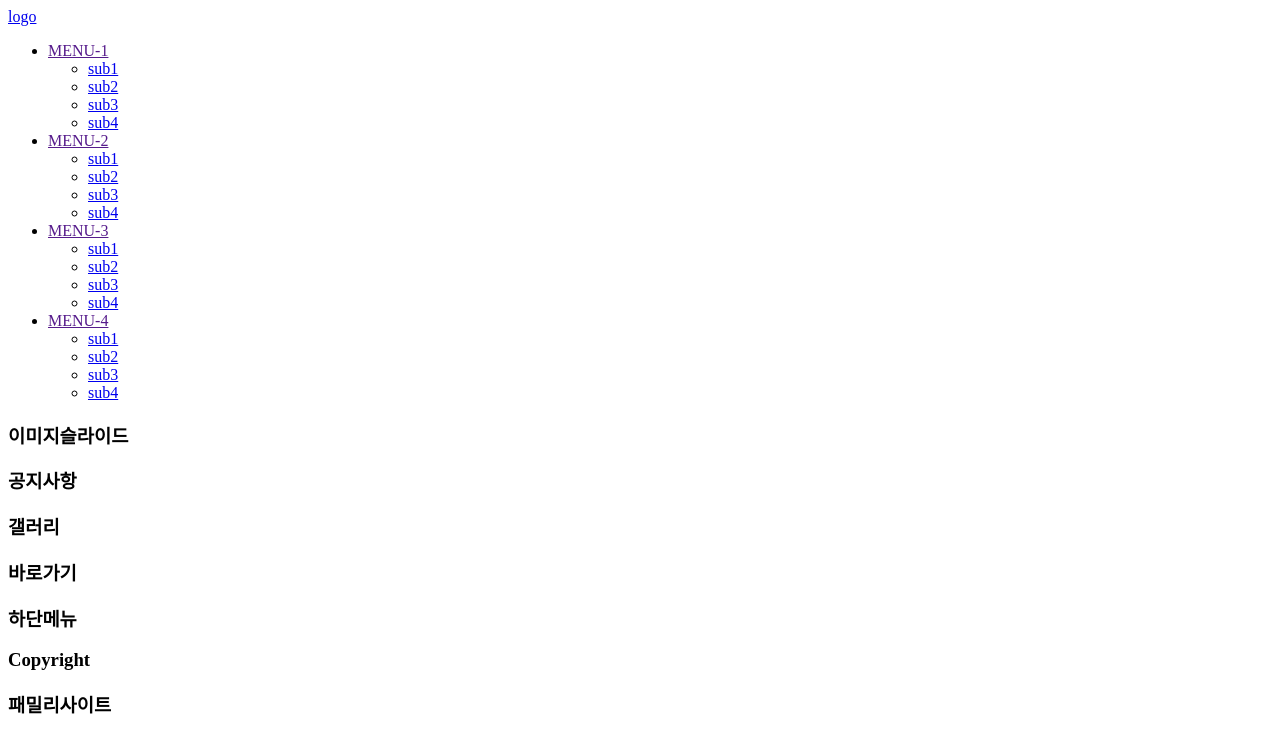
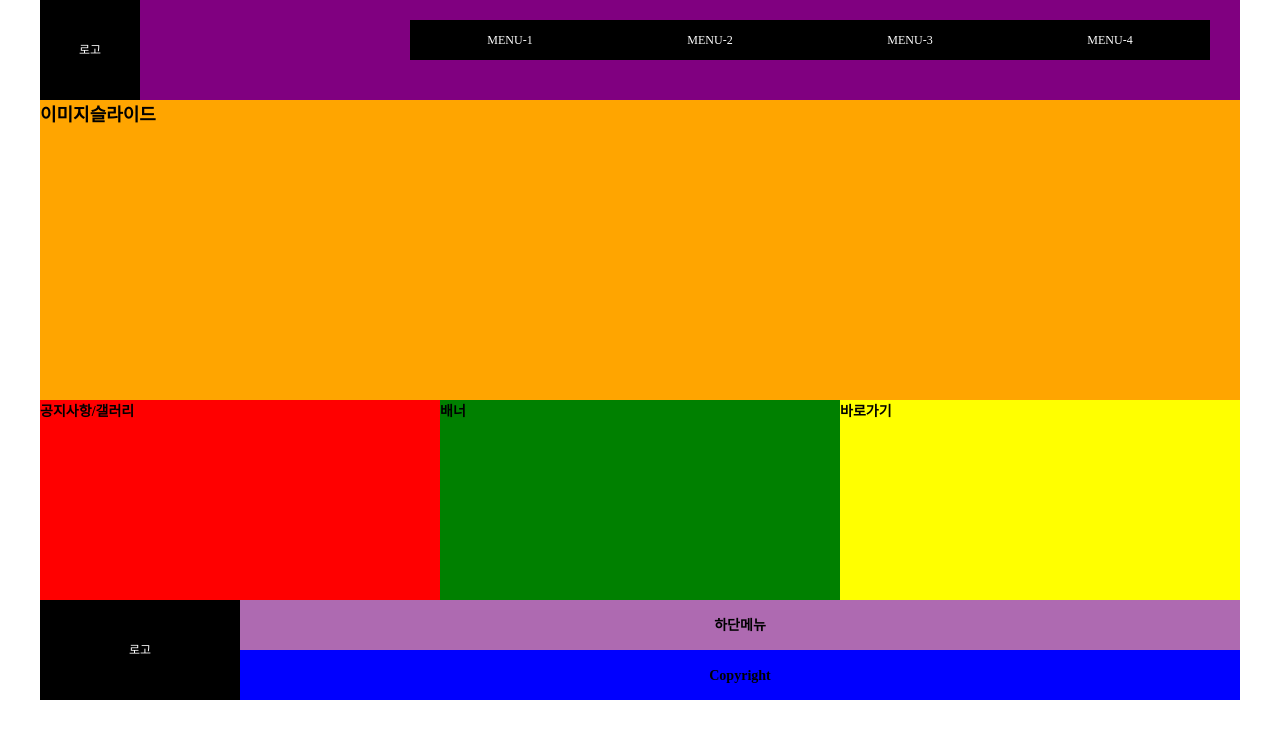
Before and after one commit to oplidote/study, a plain HTML site: page wire_3/index.html in a window 1280 px wide. Drawn offline with Linux system fonts and the light colour scheme.

Commit message:
wire_3 fin

```diff
--- /dev/null
+++ b/wire_3/css/style.css
@@ -0,0 +1,210 @@
+@charset 'utf-8';
+
+* {
+    margin: 0;
+    padding: 0;
+    box-sizing: border-box;
+
+    /* outline-style:none */
+}
+a {
+    color:#333;
+    text-decoration: none;
+    text-align: center;
+}
+li {
+    list-style:none;
+}
+img {
+    border: 0;
+    vertical-align: middle;
+}
+html {
+    font-size: 10px;
+}
+body {
+    font-size: 1.2rem;
+}
+
+.container {
+    position: relative;
+    display: block;
+    width: 1200px;
+    margin: 0 auto;
+}
+/* 전체레이아웃 */
+.wrap {
+    position: relative;
+    display: block;
+}
+/* 상단 */
+.header {
+    position: relative;
+    display: block;
+    height: 100px;
+    z-index: 999;
+}
+.header .container {
+    height: 100%;
+    background-color: purple;
+    margin: 0 auto;
+}
+
+.logo {
+    position: absolute;
+    left: 0;
+    top: 0;
+    width: 100px;
+    background-color: black;
+    color: #fff;
+    line-height: 100px;
+    text-align: center;
+
+}
+.nav {
+    position: absolute;
+    display: block;
+    right: 30px;
+    top : 20px;
+}
+.gnb {
+    position: relative;
+    display: block;
+    width: 800px;
+    overflow: hidden;
+
+}
+.gnb > li {
+    float: left;
+    background-color: #000;
+    width: 25%;
+    position: relative;
+    display: block;
+    text-align: center;
+}
+.gnb > li > a{
+    position: relative;
+    display: block;
+    color: #fff;
+    line-height: 40px;
+    text-transform: uppercase;
+
+}
+.submenu {
+    position: relative;
+    display: none;
+}
+.submenu > li > a {
+    position: relative;
+    display: block;
+    color: #fff;
+    line-height: 40px;
+    text-transform: uppercase;
+}
+.gnb > li:hover > .submenu{
+    display: block;
+}
+.gnb > li:hover > a {
+    background-color: red;
+}
+.gnb a:hover {
+    background-color: red;
+}
+/* 메인 */
+.main {
+    position: relative;
+    display: block;
+}
+
+.visual {
+    position: relative;
+    display: block;
+}
+.visual .container {
+    height: 300px;
+    background-color: orange;
+}
+.comm {
+    position: relative;
+    display: block;
+}
+.comm .container {
+    overflow: hidden;
+    height: 200px;
+}
+
+.comm .container > section {
+    float: left;
+    height: 100%;
+    width: 400px;
+}
+.notice {
+    position: relative;
+    display: block;
+    background-color: red;
+}
+.banner {
+    position: relative;
+    display: block;
+    background-color: green;
+}
+.link {
+    position: relative;
+    display: block;
+    background-color: yellow;
+}
+/* 하단 */
+.footer {
+    position: relative;
+    display: block;
+}
+.footer .container {
+    overflow: hidden;
+    height: 100px;
+}
+.footer .container div {
+    position: relative;
+    display: block;
+    float: left;
+    height: 100%;
+}
+.footer div > section {
+}
+.footer-left {
+    position: absolute;
+    left: 0;
+    top: 0;
+    display: block;
+    width: 200px;
+    background-color: #000;
+}
+.footer-logo {
+    text-align: center;
+    line-height: 100px;
+}
+.footer-logo a {
+    color: #fff;
+
+}
+
+.footer-right {
+    width: 1000px;
+    height: 100%;
+    right: 0;
+    position: absolute;
+    display: block;
+    background-color: lemonchiffon;
+}
+.footer-right > section{
+    position: relative;
+    display: block;
+    height: 50%;
+    text-align: center;
+    line-height: 50px;
+}
+.footer-menu {
+    background-color: rgb(174, 106, 177);
+}
+.footer-copy {
+    background-color: blue;
+}
--- a/wire_3/index.html
+++ b/wire_3/index.html
@@ -1,88 +1,89 @@
 <!DOCTYPE html>
 <html lang="ko">
+
 <head>
     <meta charset="utf-8">
-    <title>wireframe-4</title>
-            <!--[if  lt IE 9]>
-        <script src="js/html5shiv.js"></script>
-    <![endif]-->
+    <title>wire_3</title>
+    <!--[if lt IE 9]>
+            <script src="js/html5shiv.js"></script>
+        <![endif]-->
+        <link rel="stylesheet" href="css/style.css">
 </head>
+
 <body>
-    <!-- 전체 레이아웃 -->
+    <!-- 전체레이아웃 -->
     <div class="wrap">
-        <!-- 상단 -->
-        <header class = "header">
+        <!-- 상단영역 -->
+        <header class="header">
             <div class="container">
-                <div class="logo">
-                    <a href="#">logo</a>
-                </div>
-                <nav class = "nav">
-                    <ul class = "gnb">
-                        <li class = "mainmenu">
-                            <a href="">MENU-1</a>
-                            <ul class ="submenu">
+                <a href="index.html" class="logo">로고</a>
+                <nav class="nav">
+                    <ul class="gnb">
+                        <li>
+                            <a href="#">MENU-1</a>
+                            <ul class="submenu">
                                 <li>
-                                    <a href="#">sub1</a>
+                                    <a href="#">SubMenu-1</a>
                                 </li>
                                 <li>
-                                    <a href="#">sub2</a>
+                                    <a href="#">SubMenu-2</a>
                                 </li>
                                 <li>
-                                    <a href="#">sub3</a>
+                                    <a href="#">SubMenu-3</a>
                                 </li>
                                 <li>
-                                    <a href="#">sub4</a>
+                                    <a href="#">SubMenu-4</a>
                                 </li>
                             </ul>
                         </li>
-                        <li class = "mainmenu">
-                            <a href="">MENU-2</a>
-                            <ul class ="submenu">
+                        <li>
+                            <a href="#">MENU-2</a>
+                            <ul class="submenu">
                                 <li>
-                                    <a href="#">sub1</a>
+                                    <a href="#">SubMenu-1</a>
                                 </li>
                                 <li>
-                                    <a href="#">sub2</a>
+                                    <a href="#">SubMenu-2</a>
                                 </li>
                                 <li>
-                                    <a href="#">sub3</a>
+                                    <a href="#">SubMenu-3</a>
                                 </li>
                                 <li>
-                                    <a href="#">sub4</a>
+                                    <a href="#">SubMenu-4</a>
                                 </li>
                             </ul>
                         </li>
-                        <li class = "mainmenu">
-                            <a href="">MENU-3</a>
-                            <ul class ="submenu">
+                        <li>
+                            <a href="#">MENU-3</a>
+                            <ul class="submenu">
                                 <li>
-                                    <a href="#">sub1</a>
+                                    <a href="#">SubMenu-1</a>
                                 </li>
                                 <li>
-                                    <a href="#">sub2</a>
+                                    <a href="#">SubMenu-2</a>
                                 </li>
                                 <li>
-                                    <a href="#">sub3</a>
+                                    <a href="#">SubMenu-3</a>
                                 </li>
                                 <li>
-                                    <a href="#">sub4</a>
+                                    <a href="#">SubMenu-4</a>
                                 </li>
                             </ul>
                         </li>
-                        <li class = "mainmenu">
-                            <a href="">MENU-4</a>
-                            <ul class ="submenu">
+                        <li>
+                            <a href="#">MENU-4</a>
+                            <ul class="submenu">
                                 <li>
-                                    <a href="#">sub1</a>
+                                    <a href="#">SubMenu-1</a>
                                 </li>
                                 <li>
-                                    <a href="#">sub2</a>
+                                    <a href="#">SubMenu-2</a>
                                 </li>
                                 <li>
-                                    <a href="#">sub3</a>
+                                    <a href="#">SubMenu-3</a>
                                 </li>
                                 <li>
-                                    <a href="#">sub4</a>
+                                    <a href="#">SubMenu-4</a>
                                 </li>
                             </ul>
                         </li>
@@ -90,47 +91,52 @@
                 </nav>
             </div>
         </header>
-        <!-- 컨텐츠 -->
+
+        <!-- 메인영역 -->
         <div class="main">
-            <!-- 비주얼 -->
-            <div class="visual">
-                    <div class="container">
-                    <h3>이미지슬라이드</h3>
+            <!-- 비주얼영역 -->
+            <section class="visual">
+                <div class="container">
+                    <h2>이미지슬라이드</h2>
                 </div>
-            </div>
+            </section>
             <!-- 커뮤니티 -->
-            <div class="comm">
+            <section class="comm">
                 <div class="container">
-                    <section class = "notice">
-                        <h3>공지사항</h3>
+                    <section class="notice">
+                        <h3>공지사항/갤러리</h3>
                     </section>
-                    <section class = "gallery">
-                        <h3>갤러리</h3>
+                    <section class="banner">
+                        <h3>배너</h3>
                     </section>
-                    <section class = "link">
+                    <section class="link">
                         <h3>바로가기</h3>
                     </section>
                 </div>
-            </div>
+            </section>
+
         </div>
-        <!-- 하단 -->
-        <footer>
+        <!-- 하단영역 -->
+        <footer class="footer">
             <div class="container">
+                <!-- 로고 -->
                 <div class="footer-left">
-                    <div class="footer-menu">
+                    <section class="footer-logo">
+                        <a href="index.html">로고</a>
+                    </section>
+                </div>
+                <!-- 메뉴 -->
+                <div class="footer-right">
+                    <section class="footer-menu">
                         <h3>하단메뉴</h3>
-                    </div>
-                    <div class="footer-copy">
+                    </section>
+                    <section class="footer-copy">
                         <h3>Copyright</h3>
-                    </div>
-                </div>
-                <div class="footer-right">
-                    <div class="footer-link">
-                        <h3>패밀리사이트</h3>
-                    </div>
+                    </section>
                 </div>
             </div>
         </footer>
     </div>
 </body>
+
 </html>
```
Also changed, not shown: wire_2/index.html (+45 -76 lines), 2 other files.
